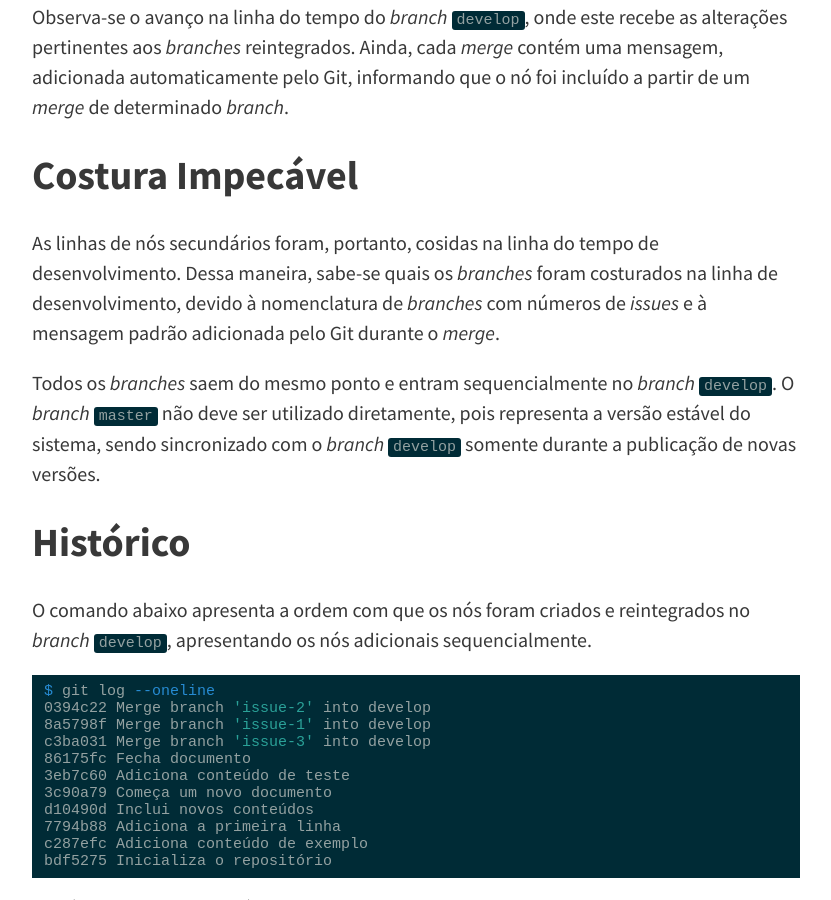
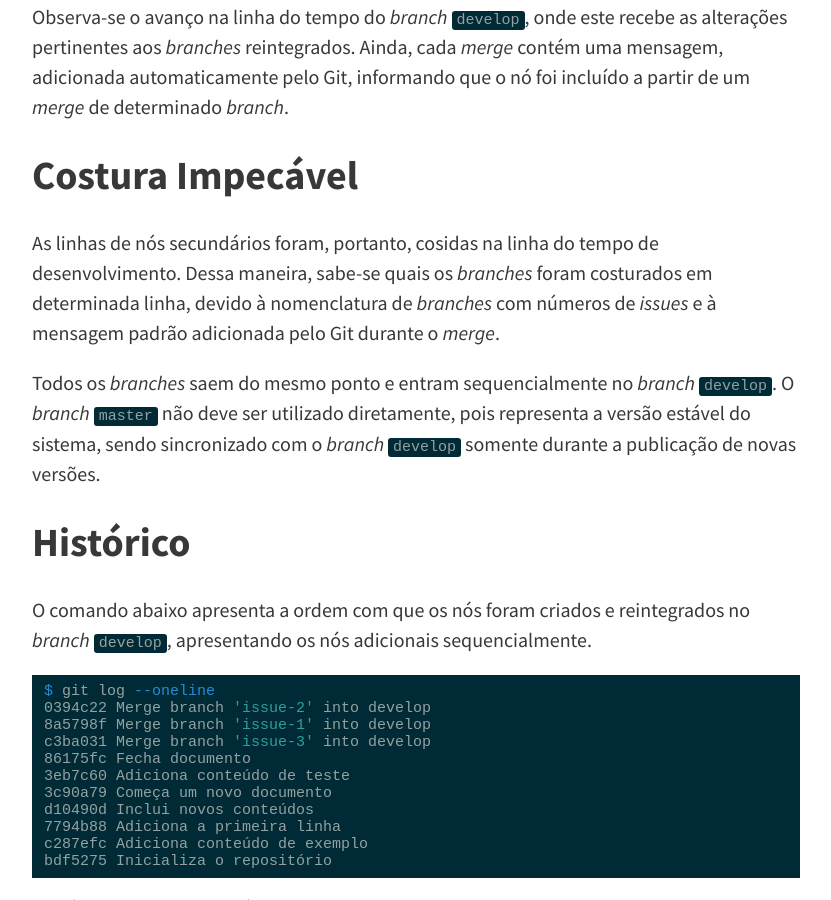
Before and after one commit to wandersonwhcr/wandersonwhcr.github.io, a Jekyll site: the page built from _posts/2017-03-11-alfaiate-git-merges.md, in a window 1280 px wide and 900 px high, scrolled down 1828 px. Shown: the whole window, without its empty margins (224-1055 px from the left). Built offline with Jekyll 4.4.1, drawn with Linux system fonts in a browser that asks for light colours; nearby versions of some CDN libraries; comment, search, counter and statistics services are not loaded.

Commit message:
Melhora fluxo do texto

```diff
--- a/_posts/2017-03-11-alfaiate-git-merges.md
+++ b/_posts/2017-03-11-alfaiate-git-merges.md
@@ -38,7 +38,7 @@ Observa-se o avanço na linha do tempo do _branch_ `develop`, onde este recebe a
 
 ## Costura Impecável
 
-As linhas de nós secundários foram, portanto, cosidas na linha do tempo de desenvolvimento. Dessa maneira, sabe-se quais os _branches_ foram costurados na linha de desenvolvimento, devido à nomenclatura de _branches_ com números de _issues_ e à mensagem padrão adicionada pelo Git durante o _merge_.
+As linhas de nós secundários foram, portanto, cosidas na linha do tempo de desenvolvimento. Dessa maneira, sabe-se quais os _branches_ foram costurados em determinada linha, devido à nomenclatura de _branches_ com números de _issues_ e à mensagem padrão adicionada pelo Git durante o _merge_.
 
 Todos os _branches_ saem do mesmo ponto e entram sequencialmente no _branch_ `develop`. O _branch_ `master` não deve ser utilizado diretamente, pois representa a versão estável do sistema, sendo sincronizado com o _branch_ `develop` somente durante a publicação de novas versões.
 
```
